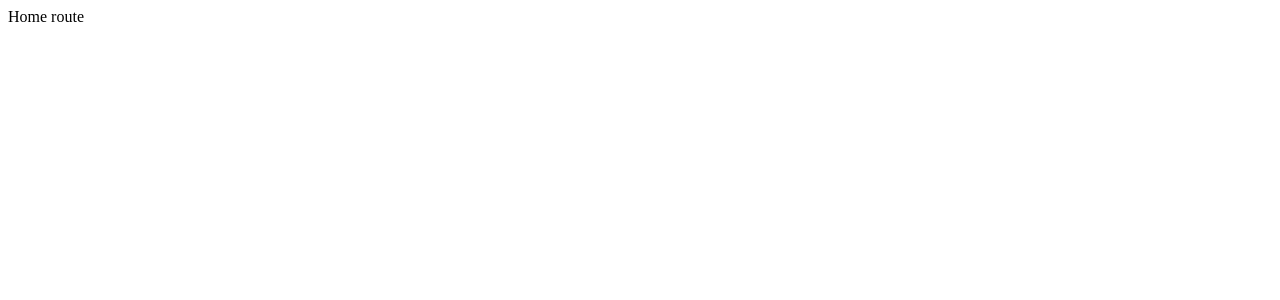
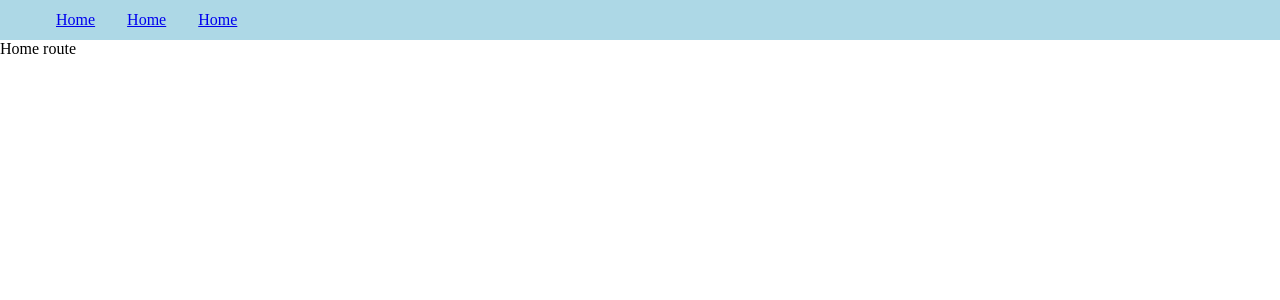
Before and after one commit to PatrickGHub/swing-tracker, a React (Create React App) app: page / in a window 1280 px wide. Shown: the top 300 px of the page. Built offline with nearby package versions, Linux system fonts and the light colour scheme.

Commit message:
Add basic navbar

```diff
--- a/package.json
+++ b/package.json
@@ -10,6 +10,7 @@
     "@types/node": "^16.11.48",
     "@types/react": "^18.0.17",
     "@types/react-dom": "^18.0.6",
+    "node-sass": "^7.0.1",
     "react": "^18.2.0",
     "react-dom": "^18.2.0",
     "react-router-dom": "^6.3.0",
--- a/src/Routes.tsx
+++ b/src/Routes.tsx
@@ -1,11 +1,17 @@
 import { BrowserRouter, Route, Routes as Switch } from 'react-router-dom'
+import Navigation from './components/Navigation'
 import Home from './routes/Home'
 
 const Routes = () => (
   <BrowserRouter>
-    <Switch>
-      <Route path='/' element={ <Home /> } />
-    </Switch>
+    <header>
+      <Navigation />
+    </header>
+    <main>
+      <Switch>
+        <Route path='/' element={ <Home /> } />
+      </Switch>
+    </main>
   </BrowserRouter>
 )
 
--- /dev/null
+++ b/src/components/Navigation/index.tsx
@@ -0,0 +1,22 @@
+import { Link } from 'react-router-dom'
+import './navigation.scss'
+
+const Navigation = () => {
+  return (
+    <nav>
+      <ul>
+        <li>
+          <Link to='/'>Home</Link>
+        </li>
+        <li>
+          <Link to='/'>Home</Link>
+        </li>
+        <li>
+          <Link to='/'>Home</Link>
+        </li>
+      </ul>
+    </nav>
+  )
+}
+
+export default Navigation
--- /dev/null
+++ b/src/components/Navigation/navigation.scss
@@ -0,0 +1,17 @@
+nav {
+  background-color: lightblue;
+  height: 2.5em;
+
+  ul {
+    display: flex;
+    height: 100%;
+    list-style: none;
+    margin: 0;
+
+    li {
+      align-self: center;
+      cursor: pointer;
+      margin: 0 1em;
+    }
+  }
+}
--- a/src/index.tsx
+++ b/src/index.tsx
@@ -1,6 +1,7 @@
 import React from 'react'
 import ReactDOM from 'react-dom/client'
 import App from './App'
+import './main.scss'
 
 const root = ReactDOM.createRoot(
   document.getElementById('root') as HTMLElement
--- /dev/null
+++ b/src/main.scss
@@ -0,0 +1,3 @@
+body {
+  margin: 0;
+}
```
Also changed, not shown: 1 other file (tests, documents, lock files or other folders).
